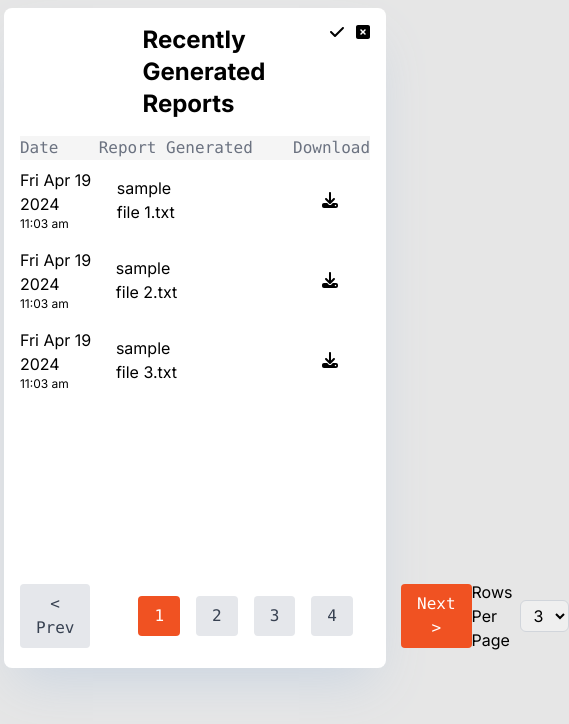
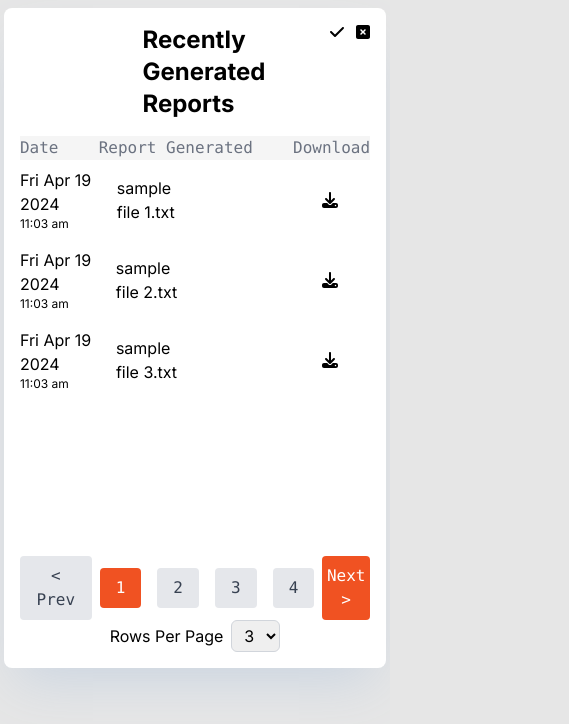
Before and after one commit to ALOK9442/uidesign, a Next.js app: page / in a window 390 px wide. Shown: the top 724 px of the page, 569 px wide, since content can reach past the window. Built offline with nearby package versions, Linux system fonts and the light colour scheme.

Commit message:
style: responsiveness done

```diff
--- a/src/app/component/pagination.jsx
+++ b/src/app/component/pagination.jsx
@@ -16,7 +16,7 @@ const Pagination = ({ currentPage, totalPages, onPageChange }) => {
   return (
     <div>
 
-    <div className="flex items-center justify-between space-x-12">
+    <div className="flex items-center justify-between space-x-2 sm:space-x-12">
       <button
         className={`font-mono px-4 py-2 rounded ${currentPage === 1 ? 'bg-gray-200 text-gray-700' : 'bg-[#f05222] text-white'}`}
         onClick={handlePrevPage}
@@ -38,7 +38,7 @@ const Pagination = ({ currentPage, totalPages, onPageChange }) => {
         ))}
       </div>
       <button
-        className={`font-mono px-4 py-2 rounded ${
+        className={`font-mono px-1 sm:px-4 py-2 rounded ${
           currentPage === totalPages ? 'bg-gray-200 text-gray-700' : 'bg-[#f05222] text-white'
         }`}
         onClick={handleNextPage}
--- a/src/app/page.js
+++ b/src/app/page.js
@@ -47,10 +47,10 @@ export default function Home() {
           ))}
         </div>
       </div>
-      <div className='flex justify-around items-center'>
+      <div className='flex justify-around items-center sm:flex-row flex-col'>
         <Pagination
           currentPage={currentPage}
-          totalPages={Math.ceil(dummyData.length / ITEMS_PER_PAGE)}
+          totalPages={Math.ceil(dummyData.length / itemsPerPage)}
           onPageChange={handlePageChange}
         />
         <div className='flex items-center justify-center space-x-2'>
```
